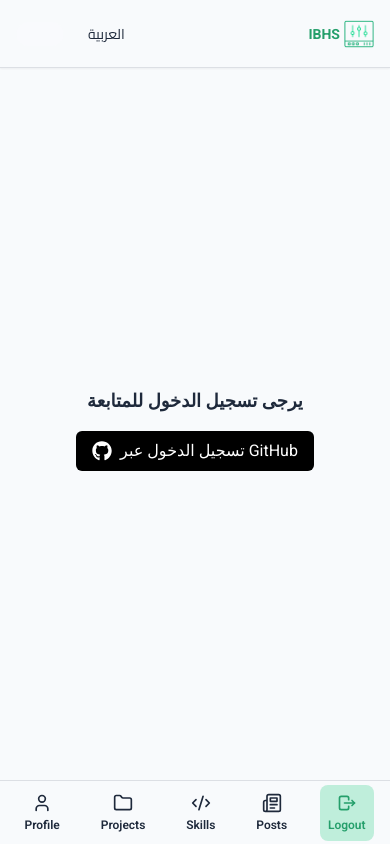
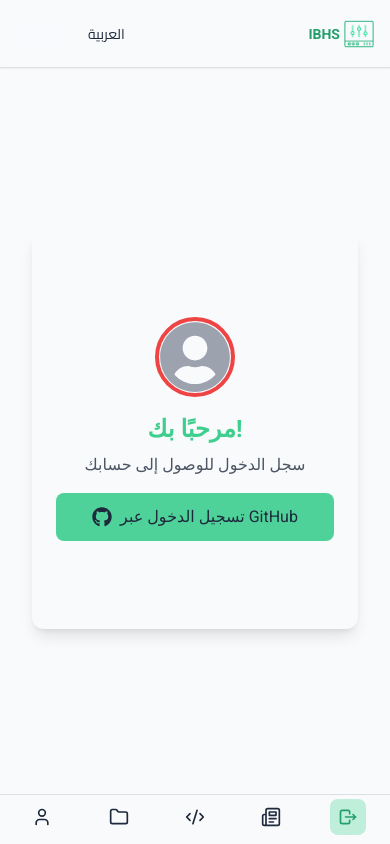
Before and after one commit to ibrahimhassona/Ibhs-Admin, a Next.js app: page /en/login in a window 390 px wide. Built offline with nearby package versions, Linux system fonts and the light colour scheme; no server answers; what tailwindcss-animated would draw is missing.

Commit message:
enhancement the authintcation

```diff
--- a/app/[locale]/(root)/layout.tsx
+++ b/app/[locale]/(root)/layout.tsx
@@ -16,6 +16,7 @@ export default async function RootLayout({
 }) {
   const session = await auth();
 // const user=session?.user?.email==
+console.log(session)
   return (
     <>
       <Nav />
--- a/app/[locale]/(root)/login/page.tsx
+++ b/app/[locale]/(root)/login/page.tsx
@@ -1,31 +1,10 @@
-"use client";
 
-import { signOut, useSession } from "next-auth/react";
-import ROUTE from "@/lib/route";
-import { FaGithub } from "react-icons/fa";
+import GitHubAuth from "@/app/components/GitHubLogin";
 
 const LogoutButton = () => {
-  const { data: session } = useSession();
 
-  const handleSignOut = async () => {
-    try {
-      await signOut({ callbackUrl: ROUTE.PROFILE, redirect:true });
-    } catch (error) {
-      console.error("Error signing out:", error);
-      // يمكنك إضافة تنبيه أو إشعار خطأ هنا
-    }
-  };
 
-  if (!session) return null;
-
-  return (
-    <button
-      onClick={handleSignOut}
-      className="flex items-center gap-2 bg-black text-white px-4 py-2 rounded-md hover:bg-gray-800"
-    >
-      <FaGithub size={20} /> تسجيل الخروج عبر GitHub
-    </button>
-  );
+  return <GitHubAuth />;
 };
 
 export default LogoutButton;
--- a/app/components/BottomBar.tsx
+++ b/app/components/BottomBar.tsx
@@ -41,7 +41,7 @@ const BottomBar = () => {
     },
   ];
   return (
-    <nav className="fixed md:hidden h-[64px] bottom-0 left-0 right-0 bg-background-light dark:bg-background-dark border-t borderColor">
+    <nav className="fixed md:hidden h-[64px] max-[420px]:h-[50px] bottom-0 left-0 right-0 bg-background-light dark:bg-background-dark border-t borderColor">
       <div className="flex items-center justify-around p-1">
         {navItems.map((item) => {
           // ---- Is Active -----
@@ -63,7 +63,7 @@ const BottomBar = () => {
               `}
             >
               {item.icon}
-              <span className="text-xs font-semibold mt-1">{item.title}</span>
+              <span className="text-xs font-semibold mt-1 max-[420px]:hidden">{item.title}</span>
             </Link>
           );
         })}
--- a/app/components/GitHubLogin.tsx
+++ b/app/components/GitHubLogin.tsx
@@ -1,30 +1,69 @@
-// import { signIn } from "next-auth/react";
-"use client"
-import ROUTE from "@/lib/route";
-import { signIn } from "next-auth/react";
+"use client";
+import { useSession } from "next-auth/react";
+import { useEffect, useState } from "react";
 import { FaGithub } from "react-icons/fa";
+import { handleSignIn, handleSignOut } from "@/lib/AuthHelpers";
+import { UserAvatar, UserIcon, Loader } from "./UserComponents";
+import { TbLogout } from "react-icons/tb";
 
-export default function GitHubLogin() {
-    const handleSignIn = async (provider: "github" | "google") => {
-        try {
-          await signIn(provider, {
-            callbackUrl: ROUTE.PROFILE,
-            redirect: false,
-          });
-        } catch (error) {
-          console.log(error);
-          //   ----- Alert Error --------
-        }
-      };
+export default function GitHubAuth() {
+  const { data: session, status } = useSession();
+  const [isSigning, setIsSigning] = useState(false);
+  const [hydrated, setHydrated] = useState(false);
+
+  useEffect(() => setHydrated(true), []);
+
+  if (!hydrated || status === "loading" || isSigning) return <Loader />;
+
   return (
-    <div className="flex flex-col items-center justify-center h-full">
-      <p className="mb-4 text-lg font-semibold">يرجى تسجيل الدخول للمتابعة</p>
-      <button
-       onClick={() => handleSignIn("github")}
-        className="flex items-center gap-2 bg-black text-white px-4 py-2 rounded-md hover:bg-gray-800"
-      >
-        <FaGithub size={20} /> تسجيل الدخول عبر GitHub
-      </button>
+    <div className="flex flex-col items-center justify-center w-full h-full p-4">
+      <div className="m-auto gap-4 animate-fade-up max-w-[400px] max-sm:w-full w-full md:min-w-[300px] flex flex-col items-center justify-center h-[400px] rounded-xl shadow-lg p-6 transition-all duration-300 hover:shadow-xl">
+        {session ? (
+          <>
+            <div className="flex flex-col items-center justify-center text-center gap-4">
+              <UserAvatar
+                image={session.user?.image}
+                name={session.user?.name}
+              />
+              <div className="space-y-1">
+                <p className="text-xl font-bold text-primary">
+                  {session.user?.name || "مرحبًا مستخدمنا الكريم"}
+                </p>
+                <p className="text-sm">{session.user?.email}</p>
+              </div>
+            </div>
+            <button
+              onClick={() => handleSignOut(setIsSigning)}
+              disabled={isSigning}
+              className="flex items-center gap-2 bg-red-100 text-red-600 px-6 py-3 rounded-lg w-full justify-center hover:bg-red-200 cust-trans"
+            >
+              <TbLogout className="text-xl" />
+              تسجيل الخروج
+            </button>
+          </>
+        ) : (
+          <>
+            <div className="flex flex-col items-center justify-center text-center gap-4">
+              <UserIcon
+                image={session?.user?.image}
+                name={session?.user?.name}
+              />
+              <div className="space-y-2">
+                <h2 className="text-2xl font-bold text-primary">مرحبًا بك!</h2>
+                <p className="text-gray-600">سجل الدخول للوصول إلى حسابك</p>
+              </div>
+            </div>
+            <button
+              onClick={() => handleSignIn(setIsSigning)}
+              disabled={isSigning}
+              className="flex items-center gap-2 bg-primary/90 px-6 py-3 rounded-lg w-full justify-center hover:bg-primary cust-trans"
+            >
+              <FaGithub className="text-xl" />
+              تسجيل الدخول عبر GitHub
+            </button>
+          </>
+        )}
+      </div>
     </div>
   );
 }
--- /dev/null
+++ b/app/components/UserComponents.tsx
@@ -0,0 +1,54 @@
+import Image from "next/image";
+import { FaUserCircle } from "react-icons/fa";
+
+// مكون الأفاتار (الصورة الكبيرة)
+export const UserAvatar = ({
+  image,
+  name,
+}: {
+  image?: string | null;
+  name?: string | null;
+}) =>
+  image ? (
+    <Image
+      quality={90}
+      height={200}
+      width={200}
+      priority
+      src={image}
+      alt={name || "User avatar"}
+      className="w-40 h-40 max-md:w-32 max-md:h-32 rounded-full object-cover border-4 border-primary shadow-lg"
+    />
+  ) : (
+    <FaUserCircle size={80} className="text-gray-400 border-4 border-primary" />
+  );
+
+// مكون الأيقونة (الصورة الصغيرة)
+export const UserIcon = ({
+  image,
+  name,
+}: {
+  image?: string | null;
+  name?: string | null;
+}) =>
+  image ? (
+    <Image
+      quality={90}
+      height={200}
+      width={200}
+      priority
+      src={image}
+      alt={name || "User icon"}
+      className="w-10 h-10 rounded-full object-cover border-2 border-primary shadow-md"
+    />
+  ) : (
+    <FaUserCircle size={80} className="text-3xl text-gray-400 border-4 border-red-500 rounded-full" />
+  );
+
+// مكون التحميل (Loader)
+export const Loader = () => (
+  <div className="flex flex-col items-center justify-center h-full space-y-4">
+    <div className="animate-spin rounded-full h-12 w-12 border-t-4 border-b-4 border-primary" />
+    <p className="animate-pulse">جارٍ التحقق من الجلسة...</p>
+  </div>
+);
--- /dev/null
+++ b/lib/AuthHelpers.ts
@@ -0,0 +1,24 @@
+import { signIn, signOut } from "next-auth/react";
+import ROUTE from "@/lib/route";
+
+export const handleSignIn = async (setIsSigning: (state: boolean) => void) => {
+  try {
+    setIsSigning(true);
+    await signIn("github", { callbackUrl: ROUTE.PROFILE });
+  } catch (error) {
+    console.error(error);
+  } finally {
+    setIsSigning(false);
+  }
+};
+
+export const handleSignOut = async (setIsSigning: (state: boolean) => void) => {
+  try {
+    setIsSigning(true);
+    await signOut({ callbackUrl: ROUTE.PROFILE });
+  } catch (error) {
+    console.error(error);
+  } finally {
+    setIsSigning(false);
+  }
+};
--- a/next.config.ts
+++ b/next.config.ts
@@ -5,6 +5,9 @@ const withNextIntl = createNextIntlPlugin();
 
 const nextConfig: NextConfig = {
   /* config options here */
+  images: {
+    domains: ["avatars.githubusercontent.com"],
+  },
 };
 
 export default withNextIntl(nextConfig);
```
